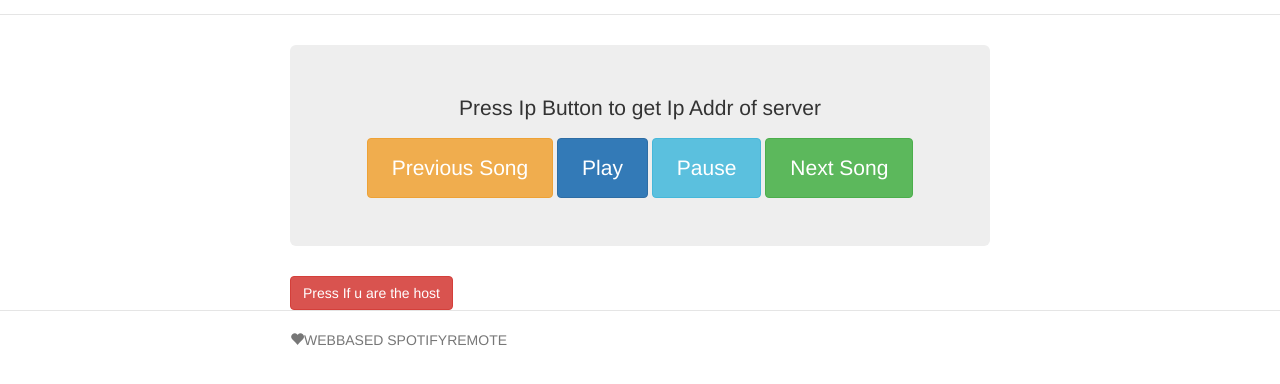
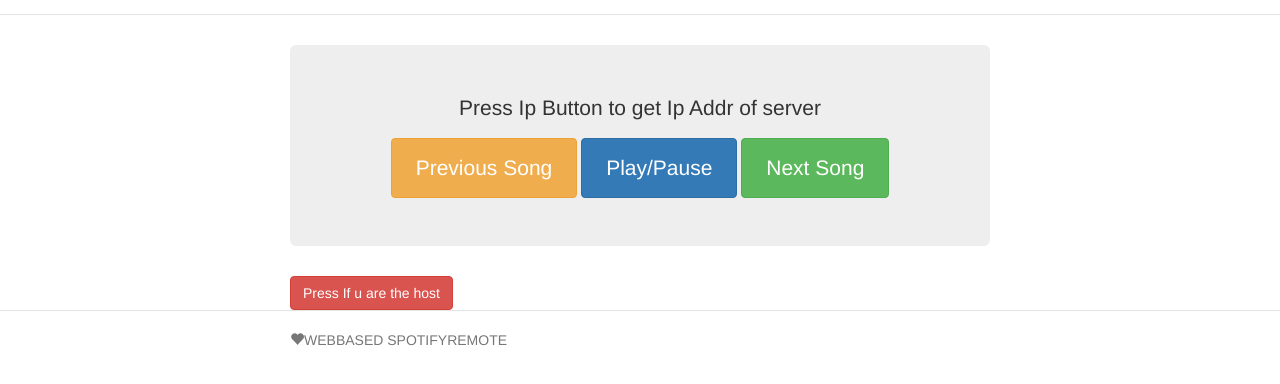
Before and after one commit to kristinn93/spotify-angular, a website: page app/index.html in a window 1280 px wide. Shown: the part 58-442 px from the top of the page. Drawn offline with nearby package versions, Linux system fonts and the light colour scheme; some packages are replaced by stand-ins of ours; files that its build step writes are made by us from their sources.

Commit message:
minor changes

```diff
--- a/app/views/main.html
+++ b/app/views/main.html
@@ -3,8 +3,8 @@
 <div class="jumbotron">
   <p>{{name}}</p>
   <button class="btn btn-warning" ng-click="prev()">Previous Song</button>
-  <button ng-class="playBtn" class="btn btn-primary" ng-click="play()">Play</button>
-  <button class="btn btn-info" ng-click="pause()">Pause</button>
+  <button ng-class="playBtn" class="btn btn-primary" ng-click="play()">Play/Pause</button>
+  <!--<button class="btn btn-info" ng-click="pause()">Pause</button>-->
   <button class="btn btn-success" ng-click="next()">Next Song</button>
 </div>
 
```
